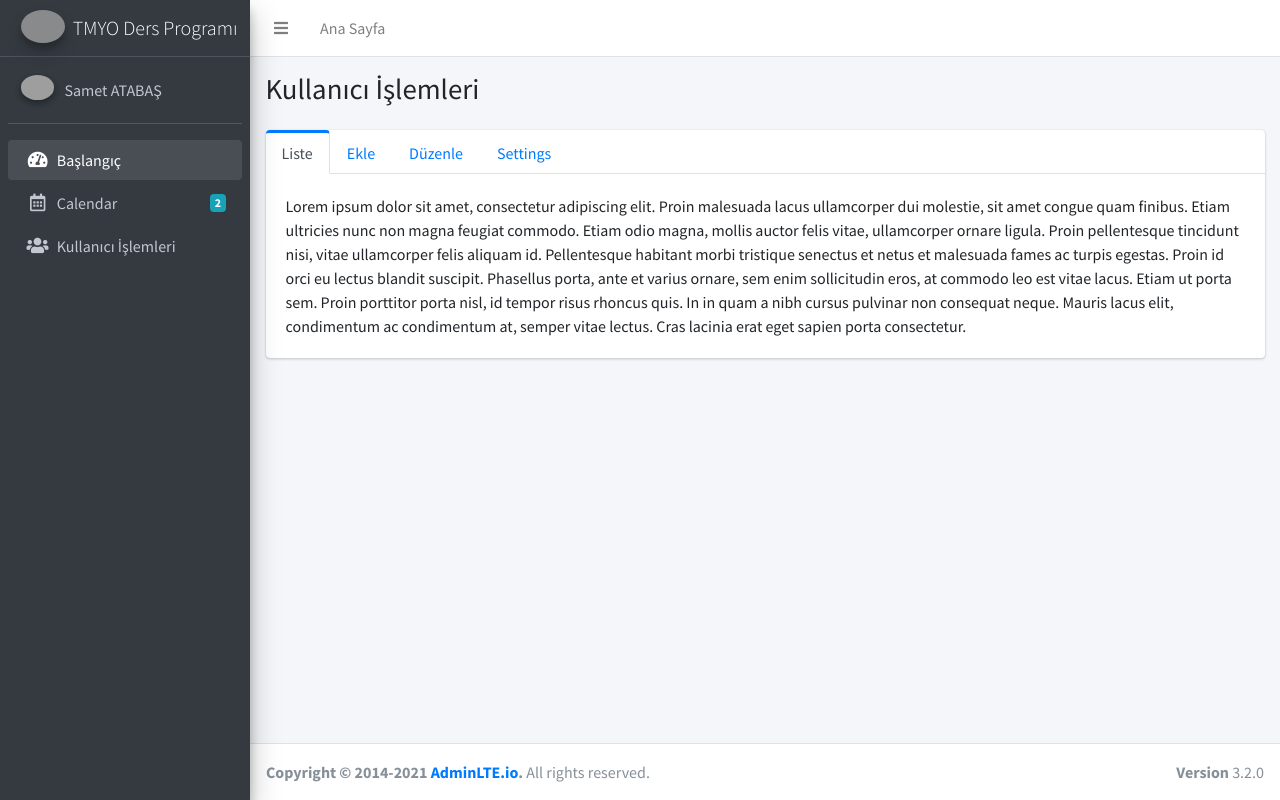
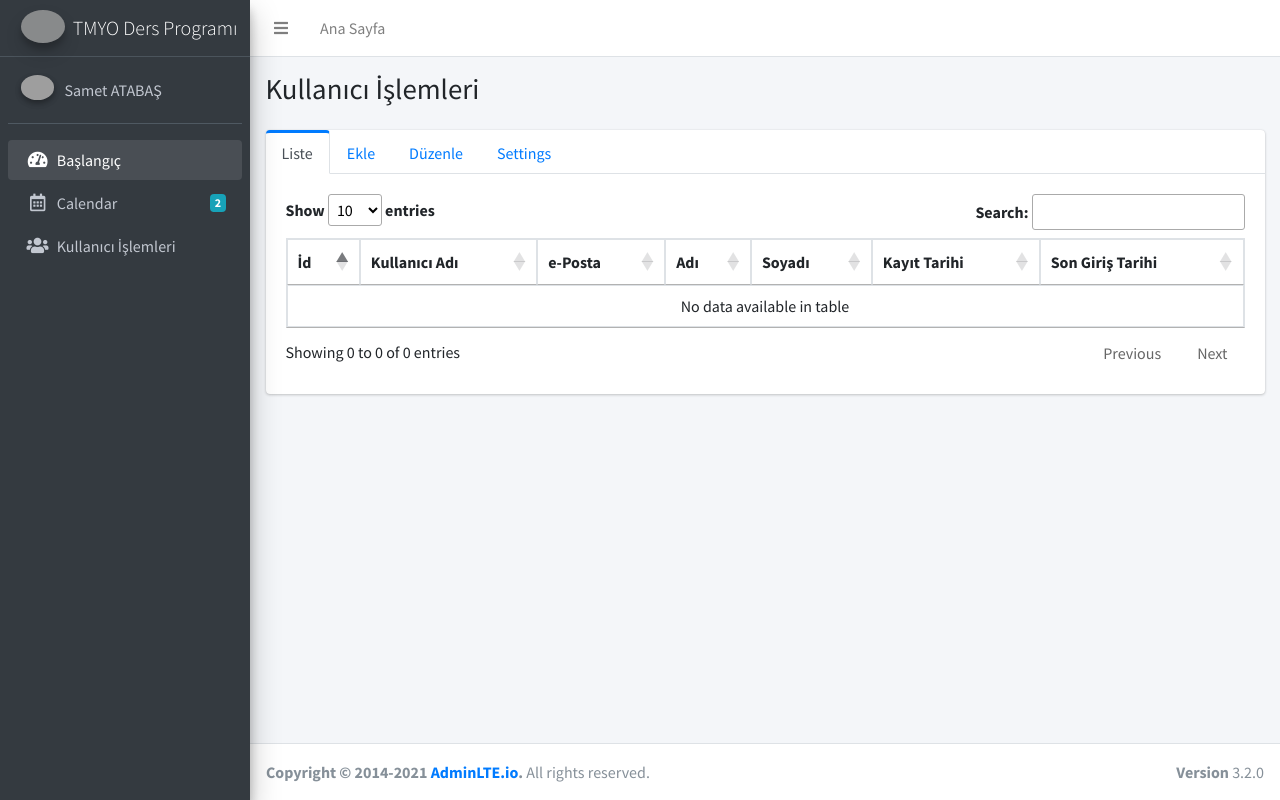
Before and after one commit to GiresunTBMYOBilgisayarProgramciligi/schedulemaker, a PHP site: template App/Views/admin/users.php in a window 1280 px wide. Run offline with PHP 8.4, Linux system fonts and the light colour scheme; the template is opened without the code that fills it, so the values that code supplies are empty; some libraries are stand-ins or nearby versions; grey boxes are pictures that could not be loaded.

Commit message:
kullanıcı listesi datatable ile oluşturuldu

```diff
--- a/App/Views/admin/users.php
+++ b/App/Views/admin/users.php
@@ -26,6 +26,7 @@ $l=new \App\Models\Lecturer();
     <link rel="stylesheet" href="/plugins/daterangepicker/daterangepicker.css">
     <!-- summernote -->
     <link rel="stylesheet" href="/plugins/summernote/summernote-bs4.min.css">
+    <link rel="stylesheet" href="/assets/AdminLTE/node_modules/datatables.net-dt/css/jquery.dataTables.min.css">
 </head>
 <body class="hold-transition sidebar-mini layout-fixed">
 <div class="wrapper">
@@ -80,13 +81,13 @@ $l=new \App\Models\Lecturer();
                             <div class="card-header p-0 border-bottom-0">
                                 <ul class="nav nav-tabs" id="custom-tabs-four-tab" role="tablist">
                                     <li class="nav-item">
-                                        <a class="nav-link active" id="custom-tabs-four-home-tab" data-toggle="pill" href="#custom-tabs-four-home" role="tab" aria-controls="custom-tabs-four-home" aria-selected="true">Liste</a>
+                                        <a class="nav-link active" id="user-action-list-tab" data-toggle="pill" href="#custom-tabs-four-home" role="tab" aria-controls="custom-tabs-four-home" aria-selected="true">Liste</a>
                                     </li>
                                     <li class="nav-item">
-                                        <a class="nav-link" id="custom-tabs-four-profile-tab" data-toggle="pill" href="#custom-tabs-four-profile" role="tab" aria-controls="custom-tabs-four-profile" aria-selected="false">Ekle</a>
+                                        <a class="nav-link" id="user-action-add-tab" data-toggle="pill" href="#user-action-add-tabContent" role="tab" aria-controls="custom-tabs-four-profile" aria-selected="false">Ekle</a>
                                     </li>
                                     <li class="nav-item">
-                                        <a class="nav-link" id="custom-tabs-four-messages-tab" data-toggle="pill" href="#custom-tabs-four-messages" role="tab" aria-controls="custom-tabs-four-messages" aria-selected="false">Düzenle</a>
+                                        <a class="nav-link" id="user-action-edit-tab" data-toggle="pill" href="#user-action-edit-tabContent" role="tab" aria-controls="custom-tabs-four-messages" aria-selected="false">Düzenle</a>
                                     </li>
                                     <li class="nav-item">
                                         <a class="nav-link" id="custom-tabs-four-settings-tab" data-toggle="pill" href="#custom-tabs-four-settings" role="tab" aria-controls="custom-tabs-four-settings" aria-selected="false">Settings</a>
@@ -94,14 +95,38 @@ $l=new \App\Models\Lecturer();
                                 </ul>
                             </div>
                             <div class="card-body">
-                                <div class="tab-content" id="custom-tabs-four-tabContent">
-                                    <div class="tab-pane fade show active" id="custom-tabs-four-home" role="tabpanel" aria-labelledby="custom-tabs-four-home-tab">
-                                        Lorem ipsum dolor sit amet, consectetur adipiscing elit. Proin malesuada lacus ullamcorper dui molestie, sit amet congue quam finibus. Etiam ultricies nunc non magna feugiat commodo. Etiam odio magna, mollis auctor felis vitae, ullamcorper ornare ligula. Proin pellentesque tincidunt nisi, vitae ullamcorper felis aliquam id. Pellentesque habitant morbi tristique senectus et netus et malesuada fames ac turpis egestas. Proin id orci eu lectus blandit suscipit. Phasellus porta, ante et varius ornare, sem enim sollicitudin eros, at commodo leo est vitae lacus. Etiam ut porta sem. Proin porttitor porta nisl, id tempor risus rhoncus quis. In in quam a nibh cursus pulvinar non consequat neque. Mauris lacus elit, condimentum ac condimentum at, semper vitae lectus. Cras lacinia erat eget sapien porta consectetur.
+                                <div class="tab-content" id="user-action-list-tabContent">
+                                    <div class="tab-pane fade show active" id="custom-tabs-four-home" role="tabpanel" aria-labelledby="user-action-list-tab">
+                                        <table id="user-list-table" class="table table-bordered table-hover dataTable dtr-inline">
+                                            <thead>
+                                                <tr>
+                                                    <th>İd</th>
+                                                    <th>Kullanıcı Adı</th>
+                                                    <th>e-Posta</th>
+                                                    <th>Adı</th>
+                                                    <th>Soyadı</th>
+                                                    <th>Kayıt Tarihi</th>
+                                                    <th>Son Giriş Tarihi</th>
+                                                </tr>
+                                            </thead>
+                                            <tbody>
+                                            <?php foreach ($user_list as $user):?>
+                                                <tr class="odd">
+                                                    <td><?= $user->id ?></td>
+                                                    <td><?= $user->user_name ?></td>
+                                                    <td><?= $user->mail ?></td>
+                                                    <td><?= $user->name ?></td>
+                                                    <td><?= $user->last_name ?></td>
+                                                    <td><?= $user->register_date ?></td>
+                                                    <td><?= $user->last_login ?></td>
+                                            </tr>
+                                            <?php endforeach; ?></tbody>
+                                        </table>
                                     </div>
                                     <div class="tab-pane fade" id="custom-tabs-four-profile" role="tabpanel" aria-labelledby="custom-tabs-four-profile-tab">
                                         Mauris tincidunt mi at erat gravida, eget tristique urna bibendum. Mauris pharetra purus ut ligula tempor, et vulputate metus facilisis. Lorem ipsum dolor sit amet, consectetur adipiscing elit. Vestibulum ante ipsum primis in faucibus orci luctus et ultrices posuere cubilia Curae; Maecenas sollicitudin, nisi a luctus interdum, nisl ligula placerat mi, quis posuere purus ligula eu lectus. Donec nunc tellus, elementum sit amet ultricies at, posuere nec nunc. Nunc euismod pellentesque diam.
                                     </div>
-                                    <div class="tab-pane fade" id="custom-tabs-four-messages" role="tabpanel" aria-labelledby="custom-tabs-four-messages-tab">
+                                    <div class="tab-pane fade" id="user-action-edit-tabContent" role="tabpanel" aria-labelledby="user-action-edit-tab">
                                         Morbi turpis dolor, vulputate vitae felis non, tincidunt congue mauris. Phasellus volutpat augue id mi placerat mollis. Vivamus faucibus eu massa eget condimentum. Fusce nec hendrerit sem, ac tristique nulla. Integer vestibulum orci odio. Cras nec augue ipsum. Suspendisse ut velit condimentum, mattis urna a, malesuada nunc. Curabitur eleifend facilisis velit finibus tristique. Nam vulputate, eros non luctus efficitur, ipsum odio volutpat massa, sit amet sollicitudin est libero sed ipsum. Nulla lacinia, ex vitae gravida fermentum, lectus ipsum gravida arcu, id fermentum metus arcu vel metus. Curabitur eget sem eu risus tincidunt eleifend ac ornare magna.
                                     </div>
                                     <div class="tab-pane fade" id="custom-tabs-four-settings" role="tabpanel" aria-labelledby="custom-tabs-four-settings-tab">
@@ -141,9 +166,17 @@ $l=new \App\Models\Lecturer();
 <script src="/assets/AdminLTE/node_modules/bootstrap/dist/js/bootstrap.bundle.min.js"></script>
 <!-- AdminLTE App -->
 <script src="https://cdn.jsdelivr.net/npm/admin-lte@3.2.0/dist/js/adminlte.min.js"></script>
+<script src="https://cdn.jsdelivr.net/npm/admin-lte@3.2.0/dist/js/adminlte.min.js"></script>
 <!-- AdminLTE for demo purposes -->
-<script src="https://cdn.jsdelivr.net/npm/admin-lte@3.2.0/dist/js/demo.min.js"></script>
+<script src="/assets/js/gettext.php"></script>
+<script src="/assets/js/ajax.js"></script>
 <!-- AdminLTE dashboard demo (This is only for demo purposes) -->
 <script src="https://cdn.jsdelivr.net/npm/admin-lte@3.2.0/dist/js/pages/dashboard.min.js"></script>
+<script src="/assets/AdminLTE/node_modules/datatables.net/js/jquery.dataTables.min.js"></script>
+<script>
+    $(document).ready(function () {
+        $('.dataTable').DataTable();
+    });
+</script>
 </body>
 </html>
```
